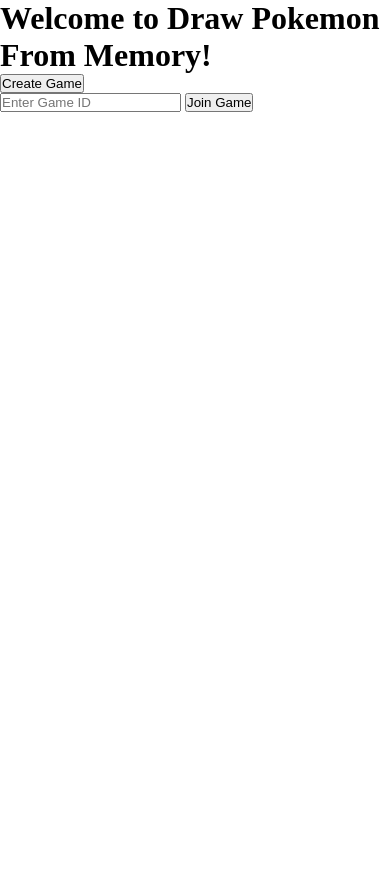
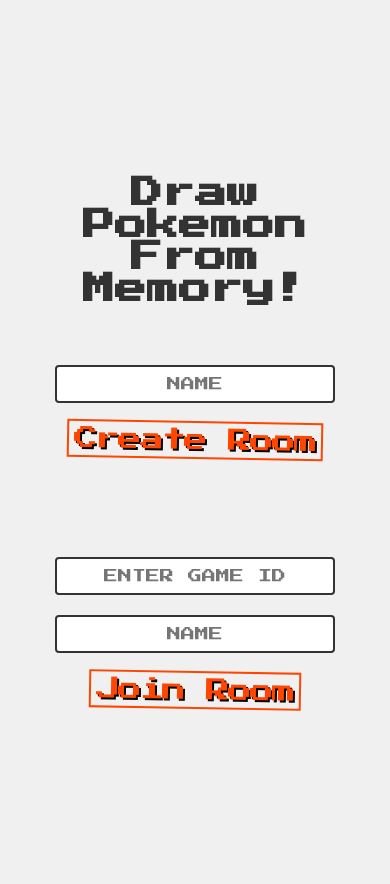
Before and after one commit to lenover12/DrawPokemonFromMemory, a Flask app: page / in a window 390 px wide. Before the commit the page ends 112 px from the top, so only its background shows below. Run offline with Flask 2, Linux system fonts and the light colour scheme; some libraries are stand-ins or nearby versions.

Commit message:
Generic UX and CSS

```diff
--- a/app.py
+++ b/app.py
@@ -52,6 +52,10 @@ def create_game():
     # Generate a session ID for the player
     session_id = ''.join(random.choices(string.ascii_letters + string.digits, k=16))
     session['session_id'] = session_id
+    # Get player name
+    player_name = request.form.get('player_name')
+    if player_name == "":
+        player_name = session_id
 
     # Generate a random index
     random_index = random.randint(0, 1025)
@@ -59,7 +63,7 @@ def create_game():
     game_data = {
         'game_id': game_id,
         'state': 'lobby',
-        'players': [{'session_id': session_id, 'image_url': None}],
+        'players': [{'session_id': session_id, 'name': player_name, 'image_url': None}],
         'pokemon_id': random_index
     }
     mongo.db.game.insert_one(game_data)
@@ -75,9 +79,12 @@ def join_game():
         # Generate a session ID for the player
         session_id = ''.join(random.choices(string.ascii_letters + string.digits, k=16))
         session['session_id'] = session_id
+        player_name = request.form.get('player_name')
+        if player_name == "":
+            player_name = session_id
         mongo.db.game.update_one(
             {'game_id': game_id},
-            {'$push': {'players': {'session_id': session_id, 'image_url': None}}}
+            {'$push': {'players': {'session_id': session_id, 'name': player_name, 'image_url': None}}}
         )
         return redirect(url_for('lobby', game_id=game_id))
     else:
--- a/static/draw.js
+++ b/static/draw.js
@@ -88,6 +88,9 @@ document.addEventListener("DOMContentLoaded", function () {
   let lineWidth = 2;
   let lineCap = "round";
   let strokeStyle = "#000000";
+  // Set solid white background
+  ctx.fillStyle = "#ffffff";
+  ctx.fillRect(0, 0, canvas.width, canvas.height);
 
   canvas.addEventListener("mousedown", startPosition);
   canvas.addEventListener("mouseup", finishedPosition);
--- a/static/styles.css
+++ b/static/styles.css
@@ -51,6 +51,26 @@
   height: calc(128px * var(--scale));
 }
 
+/* unused */
+@keyframes pulse {
+  0% {
+    transform: scale(1);
+  }
+
+  50% {
+    transform: scale(1.2);
+  }
+
+  100% {
+    transform: scale(1);
+  }
+}
+
+/* unused */
+#pulse {
+  animation: pulse 2s infinite alternate;
+}
+
 .slider-container {
   width: 80%;
   margin: 20px auto;
@@ -86,3 +106,95 @@
   background: #4caf50;
   cursor: pointer;
 }
+
+body {
+  display: flex;
+  justify-content: center;
+  align-items: center;
+  height: 100vh;
+  background-color: #f0f0f0;
+  font-family: 'Press Start 2P', cursive;
+  margin: 20px;
+}
+
+.container {
+  text-align: center;
+}
+
+h1 {
+  margin-bottom: 60px;
+  font-size: 2em;
+  color: #333;
+}
+
+.column-container {
+  display: flex;
+  flex-direction: column;
+  gap: 20px;
+}
+
+.game-button {
+  background: none;
+  border: none;
+  color: #FF4500;
+  font-size: 1.8em;
+  /* font-size: 36px; */
+  cursor: pointer;
+  position: relative;
+  text-shadow: 2px 2px #000;
+  animation: rocking 2s infinite ease-in-out;
+  padding: 5px;
+  font-family: 'Press Start 2P', cursive;
+  letter-spacing: -2px;
+}
+
+.game-button::after {
+  content: '';
+  position: absolute;
+  top: 50%;
+  left: 50%;
+  width: 100%;
+  height: 100%;
+  /* this is not just after */
+  border: 2px solid #FF4500;
+  transform: translate(-50%, -50%);
+  pointer-events: none;
+}
+
+@keyframes rocking {
+  0%, 100% {
+    transform: rotate(-3deg);
+  }
+
+  50% {
+    transform: rotate(3deg);
+  }
+}
+
+.room-code {
+  width: 80%;
+  padding: 10px;
+  font-size: 1.6em;
+  border: 2px solid #333;
+  margin-bottom: 20px;
+  text-align: center;
+  border-radius: 4px;
+  color: #000000;
+  font-family: 'Press Start 2P', cursive;
+  text-transform: uppercase;
+}
+
+.join-game {
+  margin-top: 80px;
+}
+
+/* Responsive design for buttons */
+@media (max-width: 768px) {
+  .game-button {
+    font-size: 24px;
+  }
+
+  input[type="text"] {
+    font-size: 14px;
+  }
+}
--- a/templates/landing.html
+++ b/templates/landing.html
@@ -4,19 +4,29 @@
 <head>
   <meta charset="UTF-8">
   <meta name="viewport" content="width=device-width, initial-scale=1.0">
+  <link href="https://fonts.googleapis.com/css2?family=Press+Start+2P&display=swap" rel="stylesheet">
   <link rel="stylesheet" href="{{ url_for('static', filename='styles.css') }}">
-  <title>Draw Pokemon From Memory - Landing</title>
+  <title>Draw Pokemon From Memory</title>
 </head>
 
 <body>
-  <h1>Welcome to Draw Pokemon From Memory!</h1>
-  <form action="/create_game" method="POST">
-    <button type="submit">Create Game</button>
-  </form>
-  <form action="/join_game" method="POST">
-    <input type="text" name="game_id" placeholder="Enter Game ID" required>
-    <button type="submit">Join Game</button>
-  </form>
+  <div class="container">
+    <h1>Draw Pokemon From Memory!</h1>
+    <div class="column-container">
+      <form action="/create_game" method="POST">
+        <input type="text" name="player_name" class="room-code" placeholder="name" maxlength="24" minlength="1">
+        <button type="submit" class="game-button">Create Room</button>
+      </form>
+      <div class="join-game">
+        <form action="/join_game" method="POST">
+          <input type="text" name="game_id" class="room-code" placeholder="Enter Game ID" required maxlength="6"
+            minlength="6">
+          <input type="text" name="player_name" class="room-code" placeholder="name" maxlength="24" minlength="1">
+          <button type="submit" class="game-button">Join Room</button>
+        </form>
+      </div>
+    </div>
+  </div>
 </body>
 
 </html>
```
Also changed, not shown: templates/draw.html (+9 -7 lines), templates/lobby.html (+13 -7 lines), templates/review.html (+10 -5 lines).
